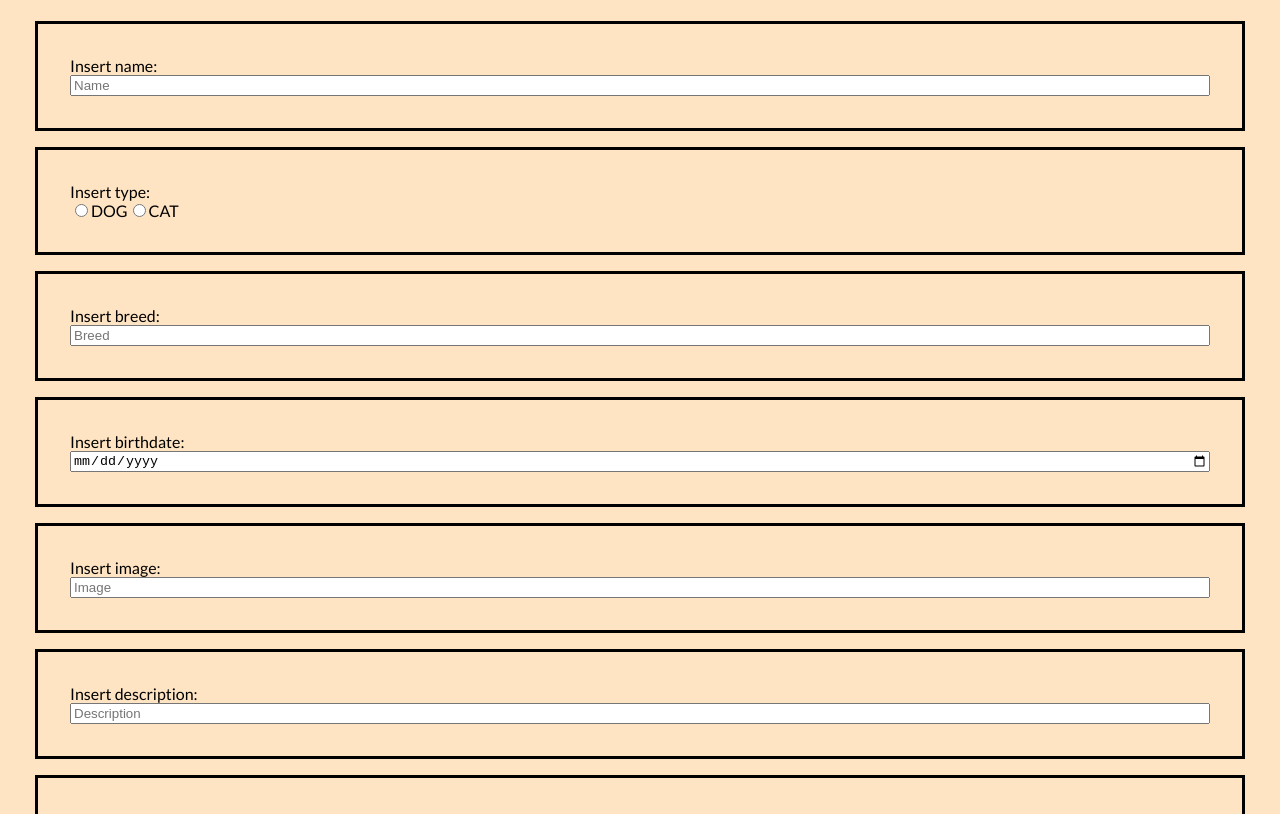
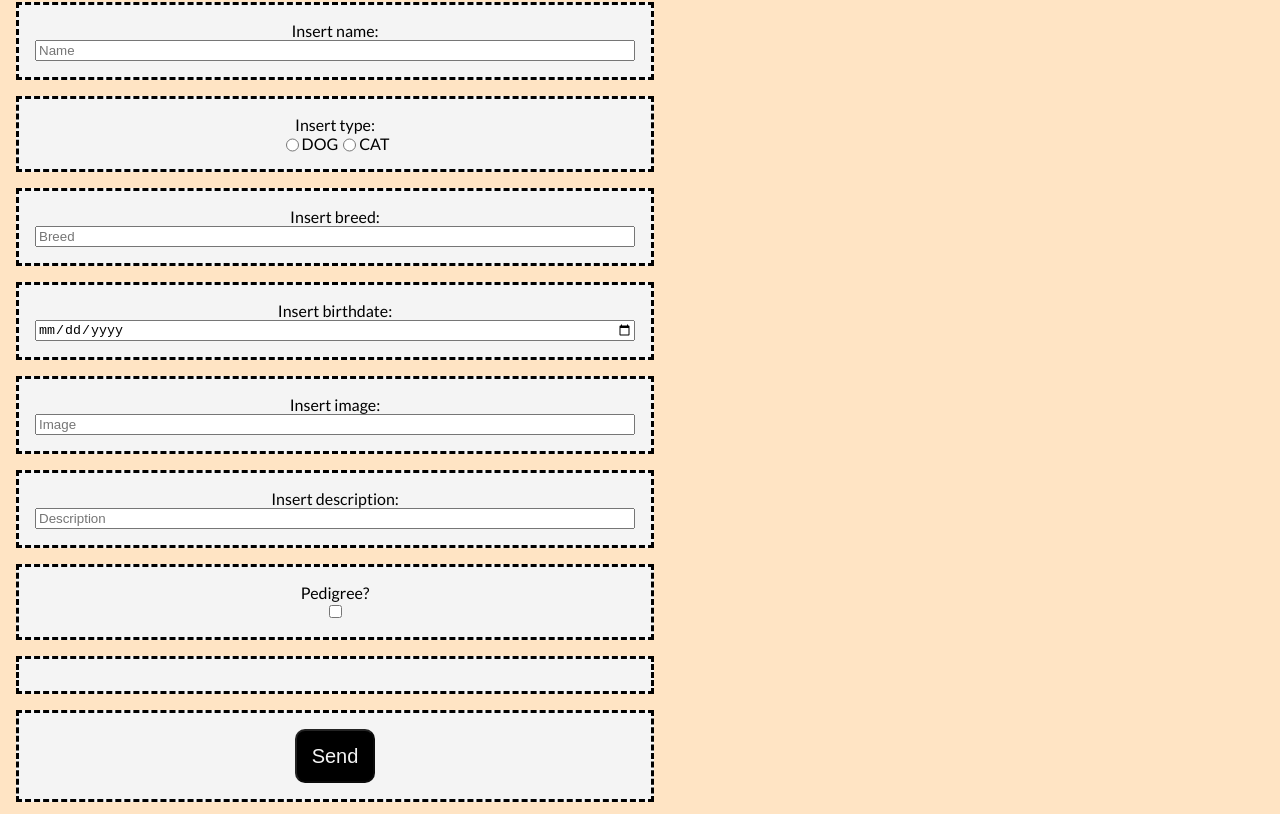
Before and after one commit to plug333/react-petshop, a React (Create React App) app: page /animals/new in a window 1280 px wide. Shown: the part 206-1020 px from the top of the page. Built offline with nearby package versions, Linux system fonts and the light colour scheme; no server answers.

Commit message:
added some style

```diff
--- a/src/styles/animal-details.scss
+++ b/src/styles/animal-details.scss
@@ -1,5 +1,22 @@
 .animal-detail {
     padding: 1rem;
+
+    .row-detail {
+        padding: 1rem;
+        display: flex;
+        flex-direction: row;
+        border: solid;
+        border-color: black;
+        margin-bottom: 1rem;
+        justify-content: center;
+        max-width: 600px;
+        background-color: #f4f4f4;
+    }
+
+    .row-button {
+        display: flex;
+        flex-direction: row;
+    }
 
     img {
         max-width: 300px;
--- a/src/styles/animal-form.scss
+++ b/src/styles/animal-form.scss
@@ -1,16 +1,33 @@
 .animal-form {
-    padding: 35px;
-}
+    padding: 1rem;
 
     .row {
-    padding: 2rem;
+        padding: 1rem;
         display: flex;
         flex-direction: column;
         border: solid;
         border-color: black;
+        border-style: dashed;
+        max-width: 600px;
         margin-bottom: 1rem;
+        justify-content: center;
+        text-align: center;
+        background-color: #f4f4f4;
+
+        .row-button {
+            display: flex;
+            flex-direction: row;
+            justify-content: center;
+        }
+
+        .checkbox-row {
+            justify-content: center;
+            display: flex;
+            flex-direction: row;
+        }
 
         .preview-image {
             max-width: 300px;
         }
     }
+}
```
Lines whose indentation alone changed are shown as unchanged.
